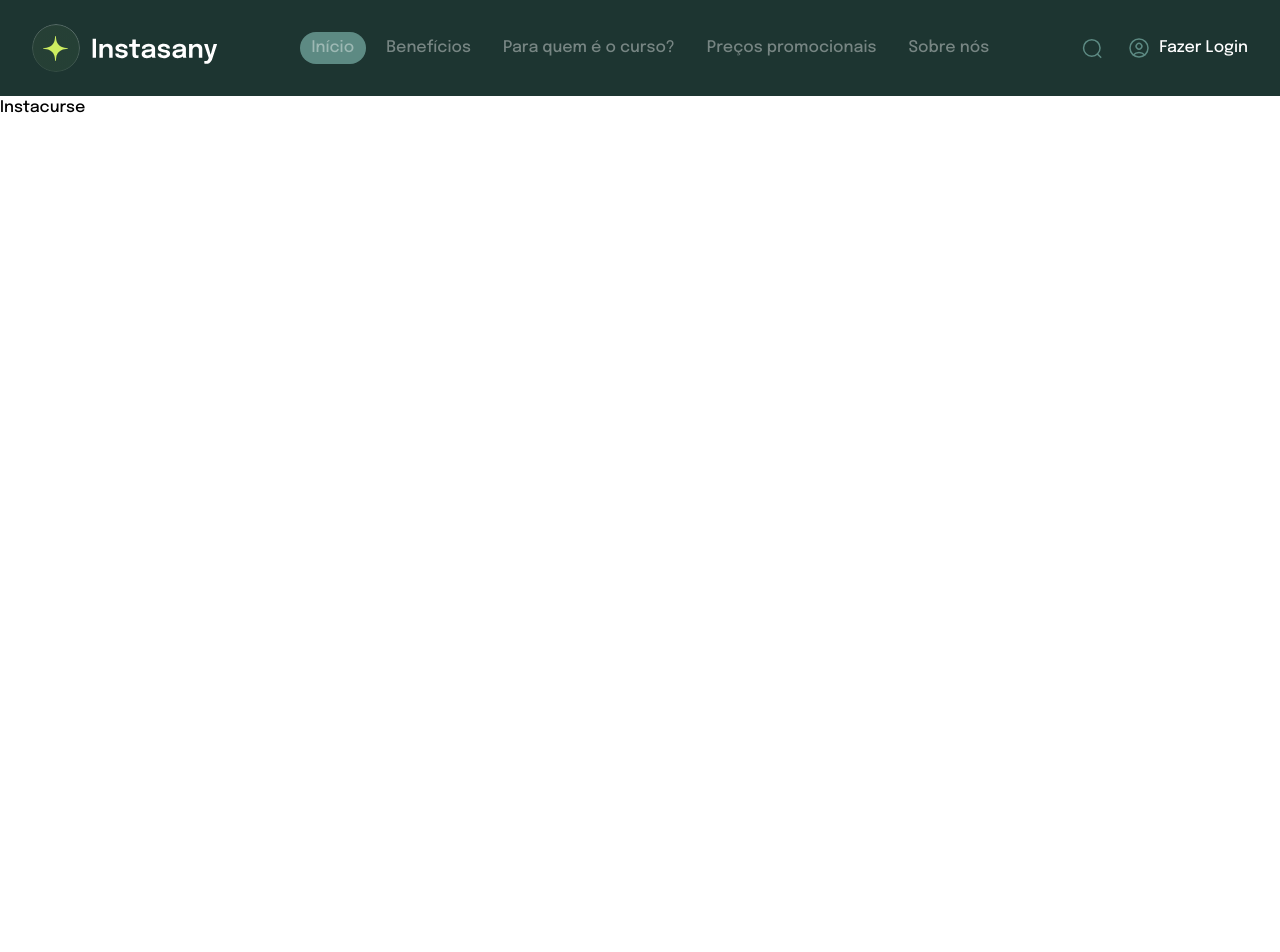
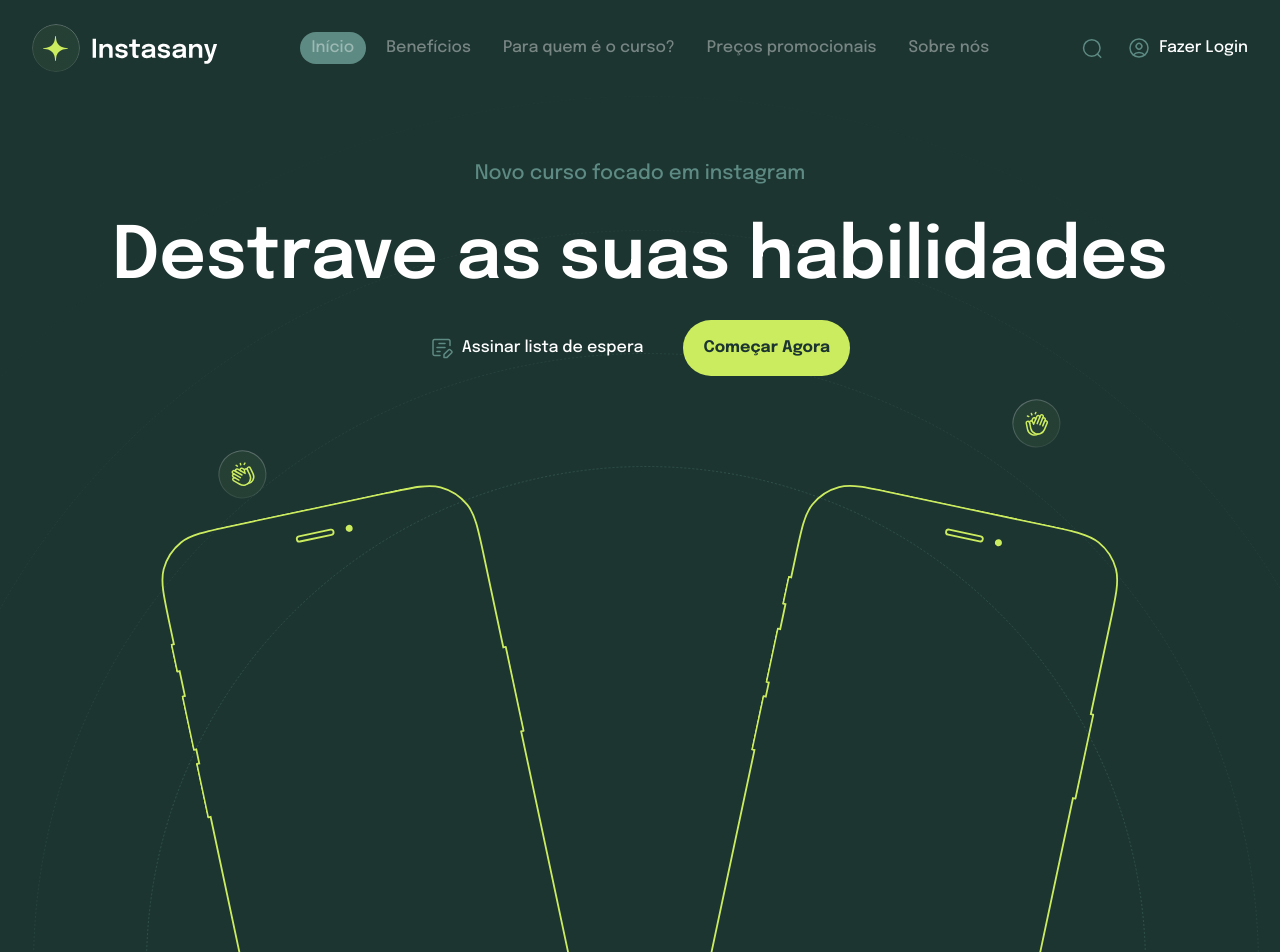
Before and after one commit to renatorodriguess/Instasany, a Next.js app: page / in a window 1280 px wide. Shown: the top 952 px of the page. Before the commit the page ends 800 px from the top, so only its background shows below. Built offline with nearby package versions, Linux system fonts and the light colour scheme.

Commit message:
section-hero

```diff
--- a/src/app/page.tsx
+++ b/src/app/page.tsx
@@ -1,7 +1,8 @@
 import Image from 'next/image'
+import { SectionHero } from '../components/section-hero'
 
 export default function Home() {
   return (
-    <h1>Instacurse</h1>
+    <SectionHero />
   )
 }
--- /dev/null
+++ b/src/components/section-hero.tsx
@@ -0,0 +1,53 @@
+import Image from 'next/image'
+import { GridContaier } from "./grid";
+import IconHand from '../assets/icon-hand.svg'
+import IconHand02 from '../assets/icon-hand-02.svg'
+import IconFile from '../assets/icon-file.svg'
+import IconMockup from '../assets/mockup.svg'
+
+export function SectionHero() {
+    return (
+        <section className='relative w-full h-section-hero border-t-green-border bg-green-primary bg-top bg-hero bg-no-repeat pt-16 overflow-hidden'>
+            <GridContaier className='flex flex-col items-center'>
+                <div className='w-full max-w-text-hero text-center'>
+                    <h3 className='text-xl font-medium text-green-actived mb-4'>Novo curso focado em instagram</h3>
+                    <h1 className='text-white text-7xl/normal font-semibold mb-2'>Destrave as suas habilidades</h1>
+                </div>
+                <div className='flex items-center justify-center gap-10'>
+                    <button className='flex items-center gap-2 '>
+                        <Image
+                            src={IconFile}
+                            alt='Icon File'
+                        />
+                        <span className='text-white font-medium'>Assinar lista de espera</span>
+                    </button>
+                    <button className='py-4 px-5 bg-green-btn rounded-full text-green-primary font-bold'>
+                        Começar Agora
+                    </button>
+                </div>
+                <div className='relative w-full max-w-area-icons mt-4 h-28'>
+                    <Image
+                        src={IconHand} alt='Icon Hand'
+                        className='absolute left-0 bottom-0'
+                    />
+                    <Image
+                        src={IconHand02} alt='Icon Hand 02'
+                        className='absolute top-0 right-0'
+                    />
+                </div>
+                <div className='absolute -bottom-44 w-full max-w-area-mockups flex justify-between '>
+                    <Image
+                        src={IconMockup}
+                        alt='Icon Mockup'
+                        className='relative -rotate-12 top-[1.1rem] left-[3.3rem]'
+                    />
+                    <Image
+                        src={IconMockup}
+                        alt='Icon Mockup'
+                        className='relative rotate-12 top-[1.1rem] right-[3.3rem]'
+                    />
+                </div>
+            </GridContaier>
+        </section>
+    )
+}
--- a/tailwind.config.ts
+++ b/tailwind.config.ts
@@ -10,11 +10,22 @@
     extend: {
       colors: {
         'green-primary': '#1D3531',
-        'green-actived': '#5D8A83'
+        'green-actived': '#5D8A83',
+        'green-border': '#2A4B46',
+        'green-btn': '#CCEC60'
       },
       maxWidth: {
-        grid: '77.5rem'
-      }
+        grid: '77.5rem',
+        'text-hero': '66rem',
+        'area-icons': '53.4375rem',
+        'area-mockups': '59.8125rem'
+      },
+      height: {
+        'section-hero': '54.625rem',
+      },
+      backgroundImage: {
+        'hero': "url('../assets/bg-hero.svg')"
+      },
     }
   },
   plugins: [],
```
